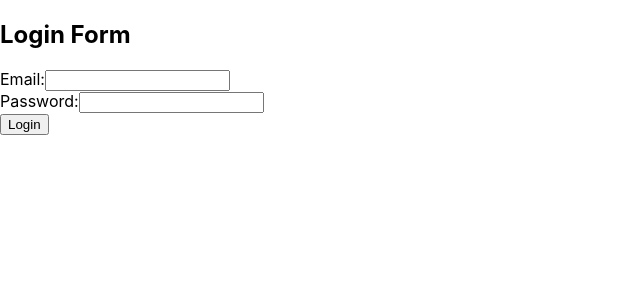
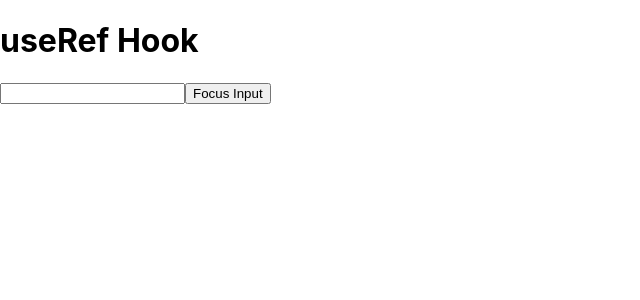
Before and after one commit to utsav-sejpal/react-app, a React (Create React App) app: page / in a window 1280 px wide. Shown: the top 300 px of the page, without its empty margins (0-640 px from the left). Built offline with nearby package versions, Linux system fonts and the light colour scheme.

Commit message:
use ref hook introduction

```diff
--- a/src/App.js
+++ b/src/App.js
@@ -11,6 +11,7 @@
 import ListAndKeysComponent from "./components/practice/list_and_keys/ListAndKeysComponent";
 import Form from "./components/practice/form/Form";
 import SimpleFormValidation from "./components/practice/form/SimpleFormValidation";
+import UseRefHookComponent from "./components/practice/hooks/UseRefHookComponent";
 
 let name = "Test User";
 function App() {
@@ -27,7 +28,8 @@
       {/* <Todo /> */}
       {/* <Form /> */}
       {/* <SimpleFormValidation /> */}
-      <Form/>
+      {/* <Form/> */}
+      <UseRefHookComponent />
     </>
   );
 }
--- a/src/components/practice/form/Form.js
+++ b/src/components/practice/form/Form.js
@@ -6,6 +6,8 @@
 
   const handleChange = (e) => {
     const { name, value } = e.target;
+    // console.log(e.target);
+    // console.log(formData, name, value);
     setFormData({ ...formData, [name]: value });
     // Clear error message when user starts typing
     setErrors({ ...errors, [name]: "" });
@@ -23,6 +25,7 @@
     if (!password) {
       errors.password = "Password is required";
     }
+
     console.log(Object.keys(errors));
     if (Object.keys(errors).length > 0) {
       setErrors(errors);
--- /dev/null
+++ b/src/components/practice/hooks/UseRefHookComponent.js
@@ -0,0 +1,59 @@
+import React, { useEffect, useRef, useState } from 'react'
+
+export default function UseRefHookComponent() {
+    // const [inputValue, setInputValue] = useState("");
+    // const count = useRef(0);
+
+    // useEffect(() => {
+    //     count.current = count.current + 1;
+    // });
+
+    // return (
+    //     <>
+    //         <input
+    //             type="text"
+    //             value={inputValue}
+    //             onChange={(e) => setInputValue(e.target.value)}
+    //         />
+    //         <h1>Render Count: {count.current}</h1>
+    //     </>
+    // );
+
+    // const [inputValue, setInputValue] = useState("");
+    // const previousInputValue = useRef("");
+
+    // useEffect(() => {
+    //     previousInputValue.current = inputValue;
+    // }, [inputValue]);
+
+    // return (
+    //     <>
+    //         <input
+    //             type="text"
+    //             value={inputValue}
+    //             onChange={(e) => setInputValue(e.target.value)}
+    //         />
+    //         <h2>Current Value: {inputValue}</h2>
+    //         <h2>Previous Value: {previousInputValue.current}</h2>
+    //     </>
+    // );
+
+    // element access by useRef Hook
+    const inputElement = useRef();
+    const h1 = useRef();
+
+    const focusInput = () => {
+        console.log(inputElement);
+        inputElement.current.focus();
+        h1.current.style.color = 'green';
+    };
+
+    return (
+        <>
+            <h1 ref={h1}>useRef Hook</h1>
+            <input type="text" ref={inputElement} />
+            <button onClick={focusInput}>Focus Input</button>
+        </>
+    );
+
+}
```
